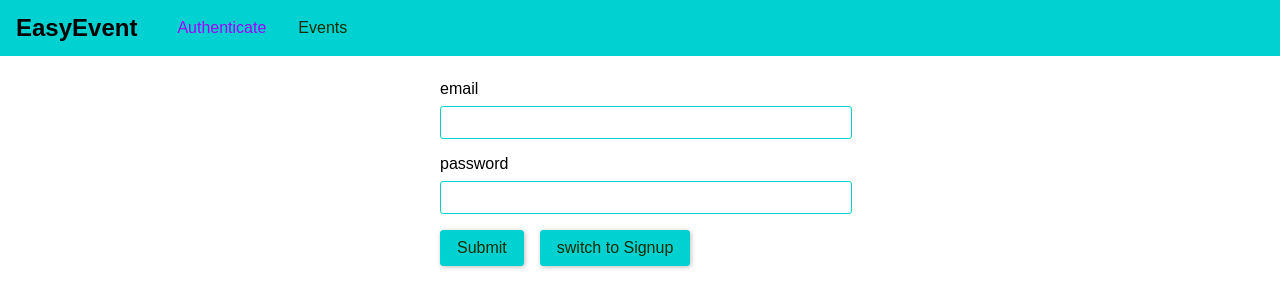
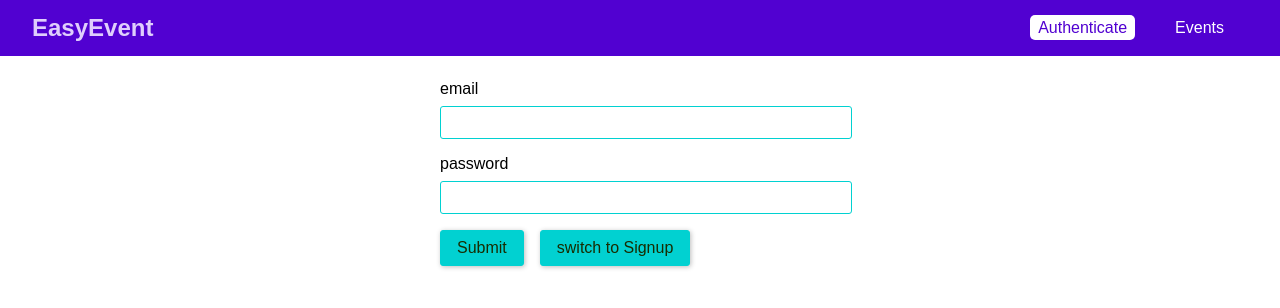
Before and after one commit to mpmcauliffe/MRNQL, a React (Create React App) app in the folder frontend/: page /auth in a window 1280 px wide. Shown: the top 308 px of the page. Built offline with nearby package versions, Linux system fonts and the light colour scheme.

Commit message:
update UI

```diff
--- a/frontend/src/App.js
+++ b/frontend/src/App.js
@@ -41,12 +41,12 @@
                     <MainNavigation />
                     <main className='main-content'>
                         <Switch>
-                            {!this.state.token && <Redirect from='/' to='/auth' exact />}
                             {this.state.token && <Redirect from='/' to='/events' exact />}
                             {this.state.token && <Redirect from='/auth' to='/events' exact />}
                             {!this.state.token && <Route path='/auth' component={AuthPage} />}
                             <Route path='/events' component={EventsPage} />
                             {this.state.token && <Route path='/bookings' component={BookingsPage} />}
+                            {!this.state.token && <Redirect to='/auth' exact />}
                         </Switch>
                     </main>
                 </AuthContext.Provider>
--- a/frontend/src/components/navigation/MainNavigation.js
+++ b/frontend/src/components/navigation/MainNavigation.js
@@ -1,4 +1,4 @@
-import React from 'react'
+import React, { Fragment, } from 'react'
 import { NavLink } from 'react-router-dom'
 import AuthContext from '../../context/auth-context'
 import './mainNavigation.css'
@@ -10,7 +10,7 @@
             return(
                 <header className='main-navigation'>
                     <div className='main-navigation__logo'>
-                        <h3>EasyEvent</h3>
+                        <h1>EasyEvent</h1>
                     </div>
                     <nav className='main-navigation__items'>
                         <ul>
@@ -18,7 +18,17 @@
                             <li>
                                 <NavLink to='/events'>Events</NavLink>
                             </li>
-                            {context.token && <li><NavLink to='/bookings'>Bookings</NavLink></li>}
+                            {context.token &&
+                                <Fragment>
+                                    <li>
+                                        <NavLink to='/bookings'>Bookings</NavLink>
+                                    </li>
+                                    <li>
+                                        <button onClick={context.logout}>Logout</button>
+                                    </li>
+                                </Fragment>
+                            }
+
                         </ul>
                     </nav>
                 </header>
--- a/frontend/src/components/navigation/mainNavigation.css
+++ b/frontend/src/components/navigation/mainNavigation.css
@@ -1,39 +1,59 @@
+
 .main-navigation {
-    display: flex;
     position: fixed;
     left: 0;
     top: 0;
+    width: 100%;
     height: 3.5rem;
-    width: 100%;
+    background: #5101d1;
+    padding: 0 2rem;
+    display: flex;
     align-items: center;
-    padding: 0 1rem;
-    background: #01D1D1;
+    justify-content: space-between;
+    box-sizing: border-box;
   }
 
-.main-navigation__logo h3 {
+  .main-navigation__logo h1 {
+    margin: 0;
     font-size: 1.5rem;
-    margin: 0;
+    color: #dfcefc;
   }
 
   .main-navigation__items {
     margin-left: 1.5rem;
   }
+
   .main-navigation__items ul {
     display: flex;
     list-style: none;
     padding: 0;
     margin: 0;
+    align-items: center;
   }
+
   .main-navigation__items li {
     margin: 0 1rem;
   }
-.main-navigation__items a {
+
+  .main-navigation__items a,
+  .main-navigation__items button {
     text-decoration: none;
-    color: #182c01;
-    transition: 400ms;
+    color: white;
+    padding: 0.25rem 0.5rem;
+    border: none;
+    font: inherit;
+    background: transparent;
+    cursor: pointer;
+    vertical-align: middle;
+    margin: 0;
   }
+
   .main-navigation__items a:hover,
   .main-navigation__items a:active,
-.main-navigation__items a.active {
-    color: #a200ff
+  .main-navigation__items a.active,
+  .main-navigation__items button:hover,
+  .main-navigation__items button:active {
+    background: #ffffff;
+    color: #5101d1;
+    border-radius: 5px;
   }
```
Lines whose indentation alone changed are shown as unchanged.
